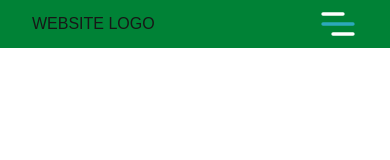
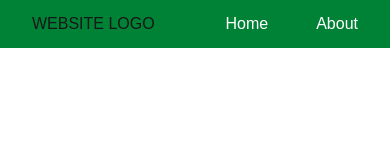
Before and after one commit to adrian-magsino/OJT-System, a Next.js app: page / in a window 390 px wide. Shown: the top 160 px of the page. Built offline with nearby package versions, Linux system fonts and the light colour scheme.

Commit message:
removed hamburger menu on public header

```diff
--- a/src/components/layout/public/Header.jsx
+++ b/src/components/layout/public/Header.jsx
@@ -12,22 +12,10 @@ export default function Header() {
       <nav className="mx-auto h-full flex items-center justify-between px-8">
         <div>
           <a href="/">WEBSITE LOGO</a>
-
-        </div>
-
-        {/* MENU BUTTON FOR SMALLER SCREENS */}
-        <div className="flex lg:hidden">
-          <button
-            type="button"
-            className="-m-2.5 inline-flex items-center justify-center rounded-md p-2.5 text-gray-700"
-          >
-            <span className="sr-only">Main Menu</span>
-            <Image alt="" src="/icons/menu_button.svg" width={40} height={40}/>
-          </button>
         </div>
 
         {/* HEADER NAVIGATION */}
-        <div className="hidden lg:flex lg:gap-x-12">
+        <div className="flex gap-x-12">
           {routes.map((route) => (
             <a
               key={route.name}
```
